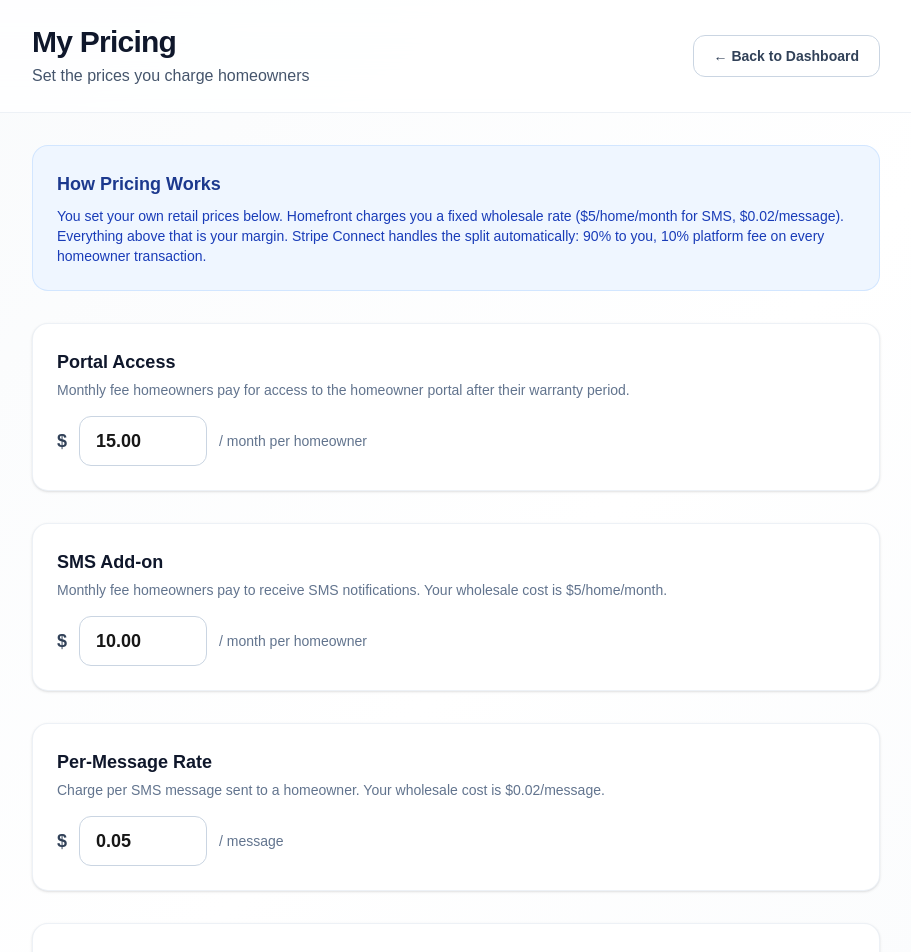
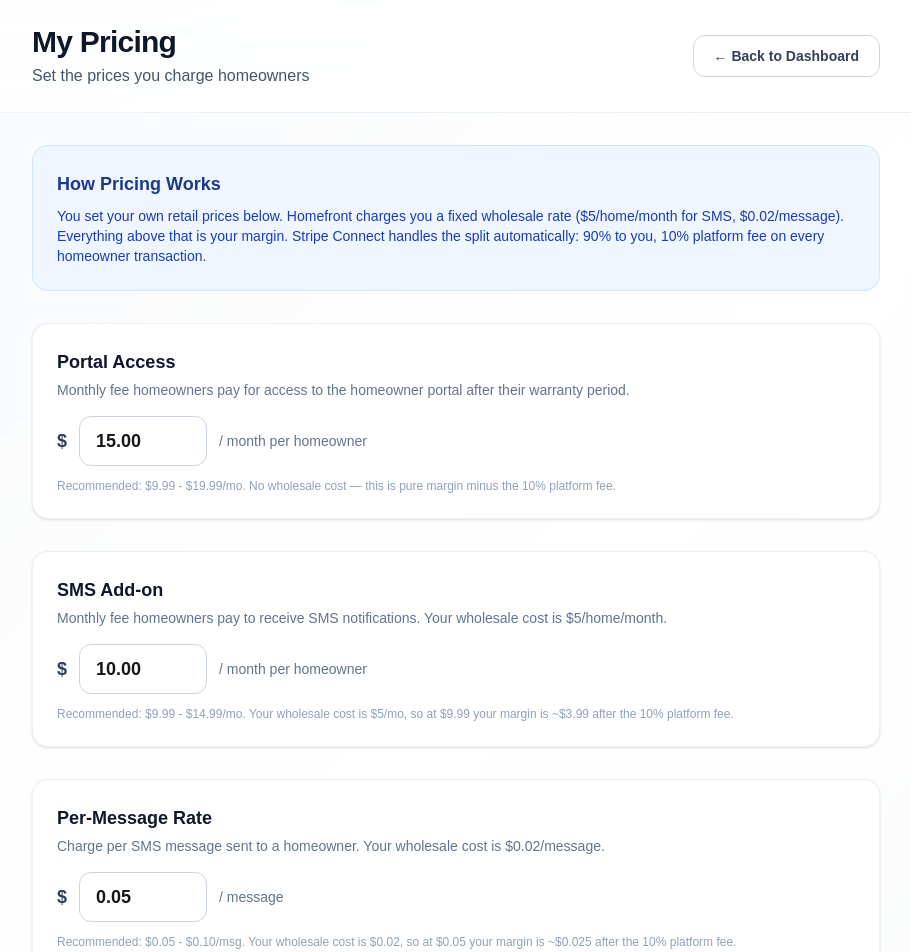
Before and after one commit to joekelly4496/builder-service-platform, a Next.js app: page /dashboard/pricing in a window 1280 px wide. Shown: the top 952 px of the page, without its empty margins (184-1095 px from the left). Built offline with nearby package versions, Linux system fonts and the light colour scheme; no server answers; the database is empty.

Commit message:
Add recommended pricing guidance to each pricing category
https://claude.ai/code/session_01JnGxAhBhUtw14rBpjVQiWn

```diff
--- a/app/dashboard/pricing/page.tsx
+++ b/app/dashboard/pricing/page.tsx
@@ -137,6 +137,7 @@ export default function PricingSettingsPage() {
             />
             <span className="text-sm text-slate-500 font-medium">/ month per homeowner</span>
           </div>
+          <p className="text-xs text-slate-400 mt-3">Recommended: $9.99 - $19.99/mo. No wholesale cost — this is pure margin minus the 10% platform fee.</p>
         </div>
 
         {/* SMS Add-on Price */}
@@ -154,6 +155,7 @@ export default function PricingSettingsPage() {
             />
             <span className="text-sm text-slate-500 font-medium">/ month per homeowner</span>
           </div>
+          <p className="text-xs text-slate-400 mt-3">Recommended: $9.99 - $14.99/mo. Your wholesale cost is $5/mo, so at $9.99 your margin is ~$3.99 after the 10% platform fee.</p>
         </div>
 
         {/* Per-Message Price */}
@@ -171,6 +173,7 @@ export default function PricingSettingsPage() {
             />
             <span className="text-sm text-slate-500 font-medium">/ message</span>
           </div>
+          <p className="text-xs text-slate-400 mt-3">Recommended: $0.05 - $0.10/msg. Your wholesale cost is $0.02, so at $0.05 your margin is ~$0.025 after the 10% platform fee.</p>
         </div>
 
         {/* Margin Summary */}
```
